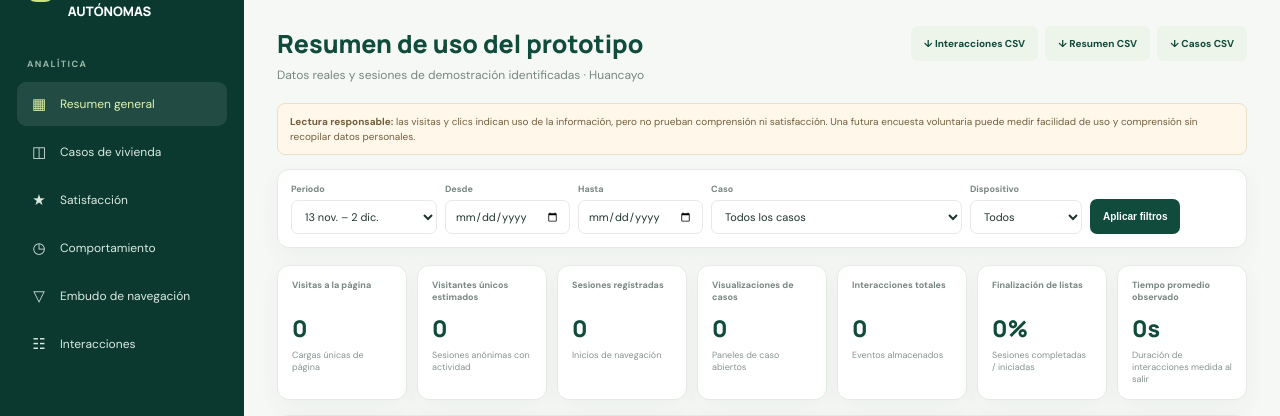
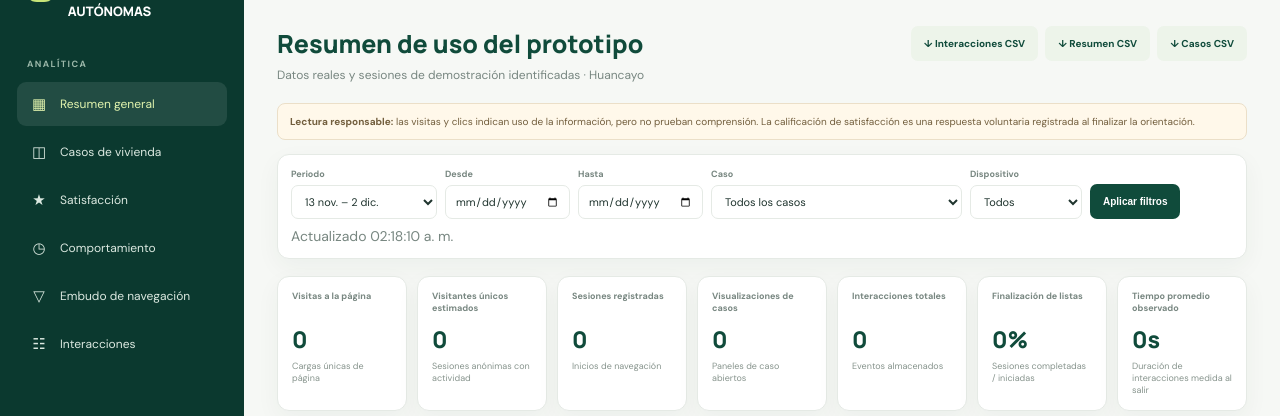
Before and after one commit to echuquillanqui/tramites, a Laravel app: page /admin in a window 1280 px wide. Shown: the part 78-494 px from the top of the page. Run offline with Laravel 12, Linux system fonts and the light colour scheme; the visitor is signed in with stand-in values (Sample User, id 1); data comes from the database, SQL or seed files in the repository; data that the repository does not hold is empty.

Commit message:
Actualiza respuestas de satisfacción en dashboard

```diff
--- a/app/Http/Controllers/AnalyticsController.php
+++ b/app/Http/Controllers/AnalyticsController.php
@@ -111,10 +111,14 @@ class AnalyticsController extends Controller
         $preset = $request->input('period', 'since_nov_13');
         $today = today();
         if ($preset === 'since_nov_13') {
+            // Keep the requested reporting window anchored to November 13 of this year.
             $from = $today->copy()->month(11)->day(13)->startOfDay();
-            if ($from->gt($today)) $from->subYear();
             $to = $today->copy()->month(12)->day(2)->endOfDay();
-            if ($today->gt($to)) $to = now();
+            if ($today->lt($from)) {
+                $to = $today->copy()->endOfDay();
+            } elseif ($today->gt($to)) {
+                $to = now();
+            }
             return [$from, $to];
         }
         if ($preset === 'today') return [$today->copy()->startOfDay(), now()];
--- a/public/js/admin-dashboard.js
+++ b/public/js/admin-dashboard.js
@@ -5,6 +5,7 @@
     let caseDetail = 'posesion';
     let eventsPage = 1;
     let currentPayload = null;
+    let loading = false;
     const colors = ['#26875d', '#9bc65d', '#3f91a0', '#d28b4d', '#9d6ba6', '#d36e82', '#7693bc'];
     const eventNames = {
         page_view: 'Visita', session_start: 'Inicio de sesión', case_view: 'Vista de caso', case_select: 'Selección de caso',
@@ -101,11 +102,14 @@
     function setCase(slug) {caseDetail=slug;$$('.tab').forEach(t=>t.classList.toggle('active',t.dataset.case===slug));load();}
     function setCards(cards) {Object.entries(cards).forEach(([key,value])=>{const el=$(`[data-card="${key}"]`);if(el)el.textContent=key==='checklist_rate'?value+'%':key==='avg_seconds'?value+'s':fmt(value);});}
     async function load() {
+        if (loading) return;
+        loading = true;
         const error=$('#errorBox');error.style.display='none';
-        if($('#period').value==='custom'&&(!$('#from').value||!$('#to').value)){error.textContent='Selecciona las fechas de inicio y fin.';error.style.display='block';return;}
+        if($('#period').value==='custom'&&(!$('#from').value||!$('#to').value)){error.textContent='Selecciona las fechas de inicio y fin.';error.style.display='block';loading=false;return;}
         const exportParams=params();$('#exportLink').href=window.dashboardConfig.exportUrl+'?'+exportParams.toString();$('#summaryExportLink').href=window.dashboardConfig.summaryExportUrl+'?'+exportParams.toString();$('#casesExportLink').href=window.dashboardConfig.casesExportUrl+'?'+exportParams.toString();
-        try {const response=await fetch(window.dashboardConfig.dataUrl+'?'+params().toString(),{headers:{Accept:'application/json'}});if(!response.ok)throw new Error(response.status===403?'No tienes permisos para ver este panel.':'No se pudieron cargar las métricas.');const data=await response.json();currentPayload=data;const demoNotice=$('#demoNotice');const hasDemo=data.demo_sessions||data.satisfaction.demo_count;demoNotice.hidden=!hasDemo;demoNotice.innerHTML=hasDemo?`<strong>Datos de demostración:</strong> el periodo y los filtros incluyen ${fmt(data.demo_sessions)} sesiones simuladas y ${fmt(data.satisfaction.demo_count)} respuestas simuladas de satisfacción. Se muestran como “Demo” y no corresponden a visitantes reales.`:'';setCards(data.cards);drawTrend(data);drawCases(data);drawBehavior(data);drawFunnel(data);drawCaseDetail(data.case_detail);drawCaseTrend(data.case_trend,data.has_data);drawRecent(data);drawSatisfaction(data.satisfaction);}
+        try {const response=await fetch(window.dashboardConfig.dataUrl+'?'+params().toString(),{headers:{Accept:'application/json'}});if(!response.ok)throw new Error(response.status===403?'No tienes permisos para ver este panel.':'No se pudieron cargar las métricas.');const data=await response.json();currentPayload=data;const updated=$('#lastUpdated');if(updated)updated.textContent='Actualizado '+new Intl.DateTimeFormat('es-PE',{hour:'2-digit',minute:'2-digit',second:'2-digit'}).format(new Date());const demoNotice=$('#demoNotice');const hasDemo=data.demo_sessions||data.satisfaction.demo_count;demoNotice.hidden=!hasDemo;demoNotice.innerHTML=hasDemo?`<strong>Datos de demostración:</strong> el periodo y los filtros incluyen ${fmt(data.demo_sessions)} sesiones simuladas y ${fmt(data.satisfaction.demo_count)} respuestas simuladas de satisfacción. Se muestran como “Demo” y no corresponden a visitantes reales.`:'';setCards(data.cards);drawTrend(data);drawCases(data);drawBehavior(data);drawFunnel(data);drawCaseDetail(data.case_detail);drawCaseTrend(data.case_trend,data.has_data);drawRecent(data);drawSatisfaction(data.satisfaction);}
         catch(e){error.textContent=e.message;error.style.display='block';}
+        finally {loading=false;}
     }
     $('#apply').addEventListener('click',()=>{eventsPage=1;load();});
     $('#period').addEventListener('change',()=>{$$('.custom-date').forEach(x=>x.hidden=$('#period').value!=='custom');});
@@ -114,4 +118,6 @@
     $('#nextPage').addEventListener('click',()=>{eventsPage++;load();});
     $$('.tab').forEach(tab=>tab.addEventListener('click',()=>setCase(tab.dataset.case)));
     load();
+    window.setInterval(()=>{if(!document.hidden)load();},20000);
+    document.addEventListener('visibilitychange',()=>{if(!document.hidden)load();});
 })();
--- a/resources/views/admin/dashboard.blade.php
+++ b/resources/views/admin/dashboard.blade.php
@@ -20,10 +20,10 @@
  <aside class="side"><div class="brand"><span class="mark">⌂</span><span>TRÁMITES MÁS CLAROS<br>PERSONAS MÁS AUTÓNOMAS</span></div><div class="side-label">Analítica</div><a class="nav active" href="#resumen"><span class="nav-icon">▦</span><span class="nav-text">Resumen general</span></a><a class="nav" href="#casos"><span class="nav-icon">◫</span><span class="nav-text">Casos de vivienda</span></a><a class="nav" href="#satisfaccion"><span class="nav-icon">★</span><span class="nav-text">Satisfacción</span></a><a class="nav" href="#comportamiento"><span class="nav-icon">◷</span><span class="nav-text">Comportamiento</span></a><a class="nav" href="#embudo"><span class="nav-icon">▽</span><span class="nav-text">Embudo de navegación</span></a><a class="nav" href="#eventos"><span class="nav-icon">☷</span><span class="nav-text">Interacciones</span></a><div class="side-bottom">Huancayo, Perú<br>Datos anónimos del prototipo<form method="POST" action="{{ route('logout') }}">@csrf<button type="submit">Cerrar sesión ↗</button></form></div></aside>
  <main class="main"><header class="header"><div><strong>Panel de analítica</strong><br><small>Trámites más claros, personas más autónomas</small></div><div class="admin"><span class="avatar">{{ mb_substr(auth()->user()->name, 0, 1) }}</span>{{ auth()->user()->name }}</div></header>
  <div class="content" id="resumen"><div class="title-row"><div><h1>Resumen de uso del prototipo</h1><p>Datos reales y sesiones de demostración identificadas · Huancayo</p></div><div style="display:flex;gap:7px;flex-wrap:wrap"><a class="button ghost" id="exportLink" href="{{ route('admin.export') }}">↓ Interacciones CSV</a><a class="button ghost" id="summaryExportLink" href="{{ route('admin.export.report','summary') }}">↓ Resumen CSV</a><a class="button ghost" id="casesExportLink" href="{{ route('admin.export.report','cases') }}">↓ Casos CSV</a></div></div>
- <div class="note"><strong>Lectura responsable:</strong> las visitas y clics indican uso de la información, pero no prueban comprensión ni satisfacción. Una futura encuesta voluntaria puede medir facilidad de uso y comprensión sin recopilar datos personales.</div>
+ <div class="note"><strong>Lectura responsable:</strong> las visitas y clics indican uso de la información, pero no prueban comprensión. La calificación de satisfacción es una respuesta voluntaria registrada al finalizar la orientación.</div>
  <div class="note" id="demoNotice" hidden></div>
  <div class="error" id="errorBox"></div>
- <div class="filters"><label class="filter">Periodo<select id="period"><option value="since_nov_13" selected>13 nov. – 2 dic.</option><option value="today">Hoy</option><option value="7d">Últimos 7 días</option><option value="30d">Últimos 30 días</option><option value="90d">Últimos 90 días</option><option value="this_month">Este mes</option><option value="last_month">Mes anterior</option><option value="custom">Rango personalizado</option></select></label><label class="filter custom-date" hidden>Desde<input type="date" id="from"></label><label class="filter custom-date" hidden>Hasta<input type="date" id="to"></label><label class="filter">Caso<select id="caseFilter"><option value="">Todos los casos</option>@foreach($cases as $case)<option value="{{ $case->slug }}">{{ $case->title }}</option>@endforeach</select></label><label class="filter">Dispositivo<select id="device"><option value="">Todos</option><option value="desktop">Computadora</option><option value="mobile">Celular</option><option value="tablet">Tableta</option></select></label><button class="button" id="apply">Aplicar filtros</button></div>
+ <div class="filters"><label class="filter">Periodo<select id="period"><option value="since_nov_13" selected>13 nov. – 2 dic.</option><option value="today">Hoy</option><option value="7d">Últimos 7 días</option><option value="30d">Últimos 30 días</option><option value="90d">Últimos 90 días</option><option value="this_month">Este mes</option><option value="last_month">Mes anterior</option><option value="custom">Rango personalizado</option></select></label><label class="filter custom-date" hidden>Desde<input type="date" id="from"></label><label class="filter custom-date" hidden>Hasta<input type="date" id="to"></label><label class="filter">Caso<select id="caseFilter"><option value="">Todos los casos</option>@foreach($cases as $case)<option value="{{ $case->slug }}">{{ $case->title }}</option>@endforeach</select></label><label class="filter">Dispositivo<select id="device"><option value="">Todos</option><option value="desktop">Computadora</option><option value="mobile">Celular</option><option value="tablet">Tableta</option><option value="other">Otro</option></select></label><button class="button" id="apply">Aplicar filtros</button><span id="lastUpdated" class="muted" aria-live="polite">Actualizando…</span></div>
  <section class="cards"><article class="stat"><div class="stat-label">Visitas a la página</div><div class="stat-value" data-card="visits">0</div><div class="stat-foot">Cargas únicas de página</div></article><article class="stat"><div class="stat-label">Visitantes únicos estimados</div><div class="stat-value" data-card="unique">0</div><div class="stat-foot">Sesiones anónimas con actividad</div></article><article class="stat"><div class="stat-label">Sesiones registradas</div><div class="stat-value" data-card="sessions">0</div><div class="stat-foot">Inicios de navegación</div></article><article class="stat"><div class="stat-label">Visualizaciones de casos</div><div class="stat-value" data-card="cases">0</div><div class="stat-foot">Paneles de caso abiertos</div></article><article class="stat"><div class="stat-label">Interacciones totales</div><div class="stat-value" data-card="interactions">0</div><div class="stat-foot">Eventos almacenados</div></article><article class="stat"><div class="stat-label">Finalización de listas</div><div class="stat-value" data-card="checklist_rate">0%</div><div class="stat-foot">Sesiones completadas / iniciadas</div></article><article class="stat"><div class="stat-label">Tiempo promedio observado</div><div class="stat-value" data-card="avg_seconds">0s</div><div class="stat-foot">Duración de interacciones medida al salir</div></article></section>
  <section class="panel" id="satisfaccion" style="margin-bottom:14px"><div class="survey-head"><div><h2>Encuesta de satisfacción</h2><p class="sub">Respuestas por estrella y cantidad · escala de 1 a 5</p></div><div class="survey-score"><strong id="surveyAverage">—</strong><span>de 5 · promedio</span><div id="surveyCount">0 respuestas</div><div class="survey-source" id="surveySource">0 reales · 0 demo</div></div></div><div class="chart-box short" id="satisfactionBox"><canvas id="satisfactionChart"></canvas><div class="empty">Aún no hay respuestas de satisfacción para estos filtros.</div></div><h2 style="margin-top:18px">Personas que respondieron</h2><p class="sub">Nombre, edad, caso, calificación y origen de cada respuesta.</p><div class="table-wrap"><table><thead><tr><th>Fecha de respuesta</th><th>Origen</th><th>Nombre</th><th>Edad</th><th>Caso</th><th>Calificación</th></tr></thead><tbody id="surveyRows"><tr><td colspan="6" class="muted">Todavía no hay respuestas.</td></tr></tbody></table></div></section>
  <section class="grid"><article class="panel"><div style="display:flex;justify-content:space-between;align-items:start;gap:10px"><div><h2>Visitas y sesiones</h2><p class="sub">Serie del periodo seleccionado</p></div><label class="filter">Agrupar<select id="granularity"><option value="day">Por día</option><option value="week">Por semana</option><option value="month">Por mes</option></select></label></div><div class="chart-box" id="trendBox"><canvas id="trendChart"></canvas><div class="empty">Aún no hay datos suficientes.<br>Comienza las pruebas del prototipo para ver actividad.</div></div></article><article class="panel"><h2>Comparación de los cuatro casos</h2><p class="sub">Sesiones únicas que abrieron cada caso</p><div class="chart-box" id="caseBox"><canvas id="caseChart"></canvas><div class="empty">Aún no hay datos suficientes.</div></div></article></section>
```
